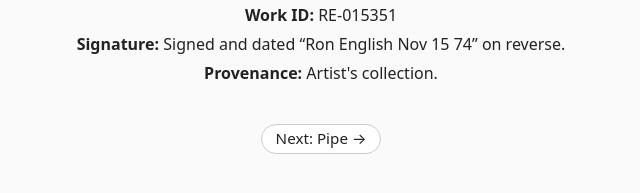
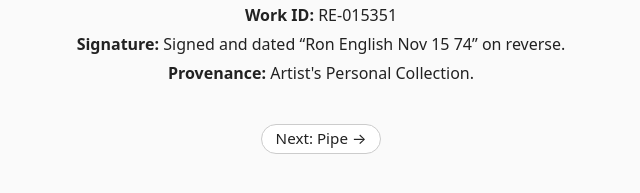
Before and after one commit to ronenglish-archive/ron-english-paintings-1970s, a plain HTML site: page detail/paintings/1970s/early-works/RE-015351.html in a window 1280 px wide. Shown: the part 701-894 px from the top of the page, 319-959 px from the left. Drawn offline with Linux system fonts and the light colour scheme.

Commit message:
Update RE-015351.html

```diff
--- a/detail/paintings/1970s/early-works/RE-015351.html
+++ b/detail/paintings/1970s/early-works/RE-015351.html
@@ -177,7 +177,7 @@
 
       <li><strong>Signature:</strong> Signed and dated &ldquo;Ron English Nov 15 74&rdquo; on reverse.</li>
 
-      <li><strong>Provenance:</strong> Artist's collection.</li>
+      <li><strong>Provenance:</strong> Artist's Personal Collection.</li>
 
     </ul>
 
```
